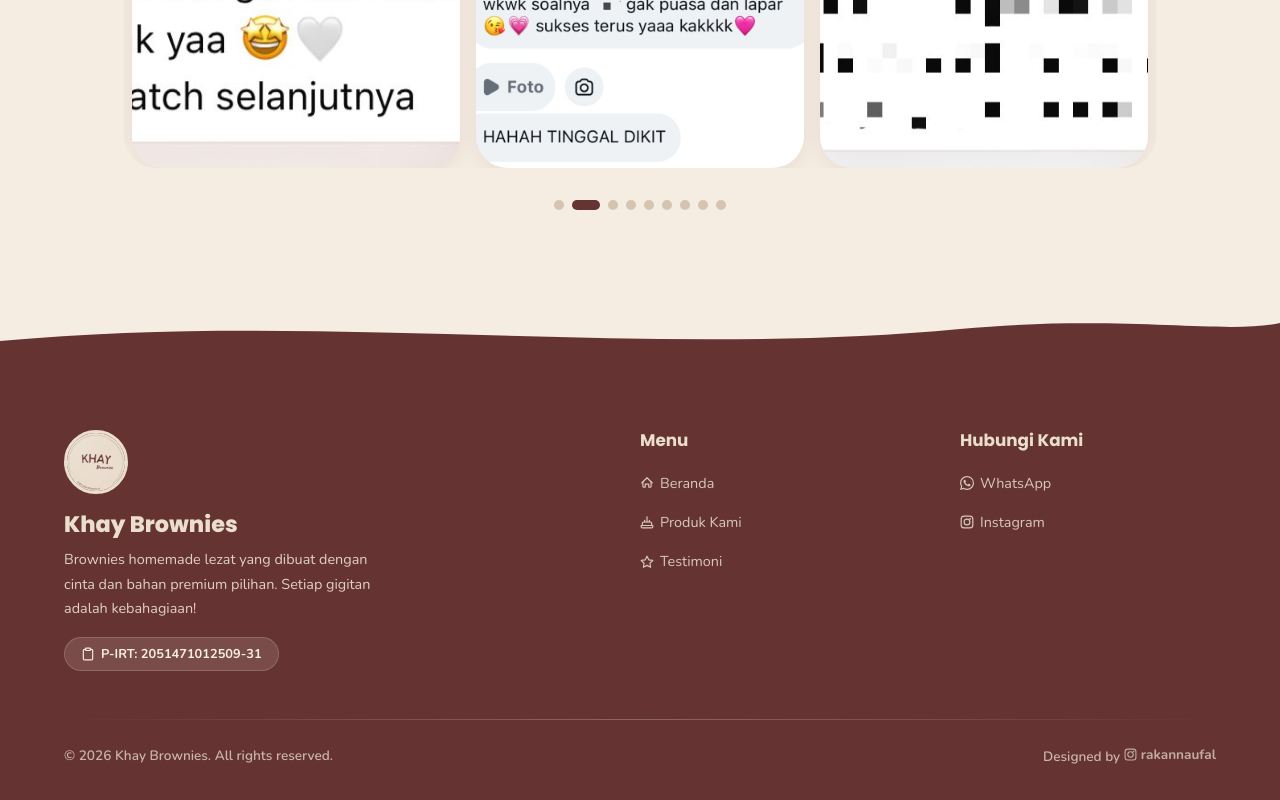
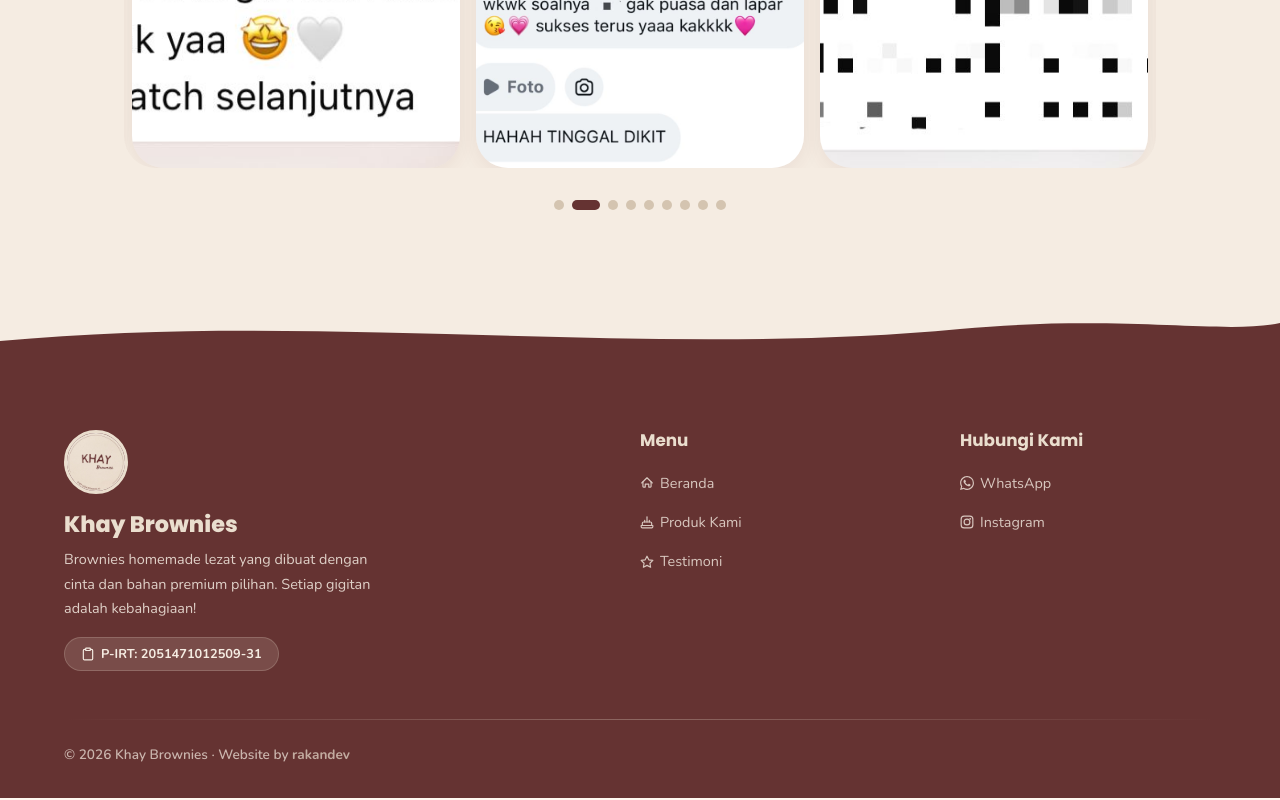
Before and after one commit to rakannaufal/khay_brownies, a Vue app in the folder khay-web/: page / in a window 1280 px wide. Shown: the part 3608-4408 px from the top of the page. Built offline with nearby package versions, Linux system fonts and the light colour scheme.

Commit message:
fix: update footer credit to rakandev

```diff
--- a/khay-web/src/components/FooterSection.vue
+++ b/khay-web/src/components/FooterSection.vue
@@ -66,13 +66,11 @@
         <div class="footer-divider"></div>
         <div class="footer-bottom-content">
           <p class="copyright">
-            &copy; {{ currentYear }} Khay Brownies. All rights reserved.
-          </p>
-          <p class="credit">
-            Designed by
-            <a href="https://www.instagram.com/rakannfls/" target="_blank" class="credit-link">
-              <AppIcon name="instagram" :size="13" /> rakannaufal
-            </a>
+            &copy; {{ currentYear }} Khay Brownies &middot;
+            <span class="credit">
+              Website by
+              <a href="https://www.instagram.com/rakandevv/" target="_blank" rel="noopener noreferrer" class="credit-link">rakandev</a>
+            </span>
           </p>
         </div>
       </div>
@@ -217,22 +215,19 @@ const whatsappLink = `https://wa.me/${WHATSAPP_NUMBER}`
 }
 
 .credit {
-  font-size: 0.85rem;
-  opacity: 0.7;
-  font-weight: 600;
+  white-space: nowrap;
 }
 
 .credit-link {
-  display: inline-flex;
-  align-items: center;
-  gap: 4px;
+  display: inline-block;
   color: var(--primary);
   opacity: 1;
   font-weight: 700;
-  transition: all var(--transition-fast);
+  transition: opacity var(--transition-fast);
 }
 
-.credit-link:hover {
+.credit-link:hover,
+.credit-link:focus-visible {
   opacity: 0.8;
   text-decoration: underline;
 }
```
